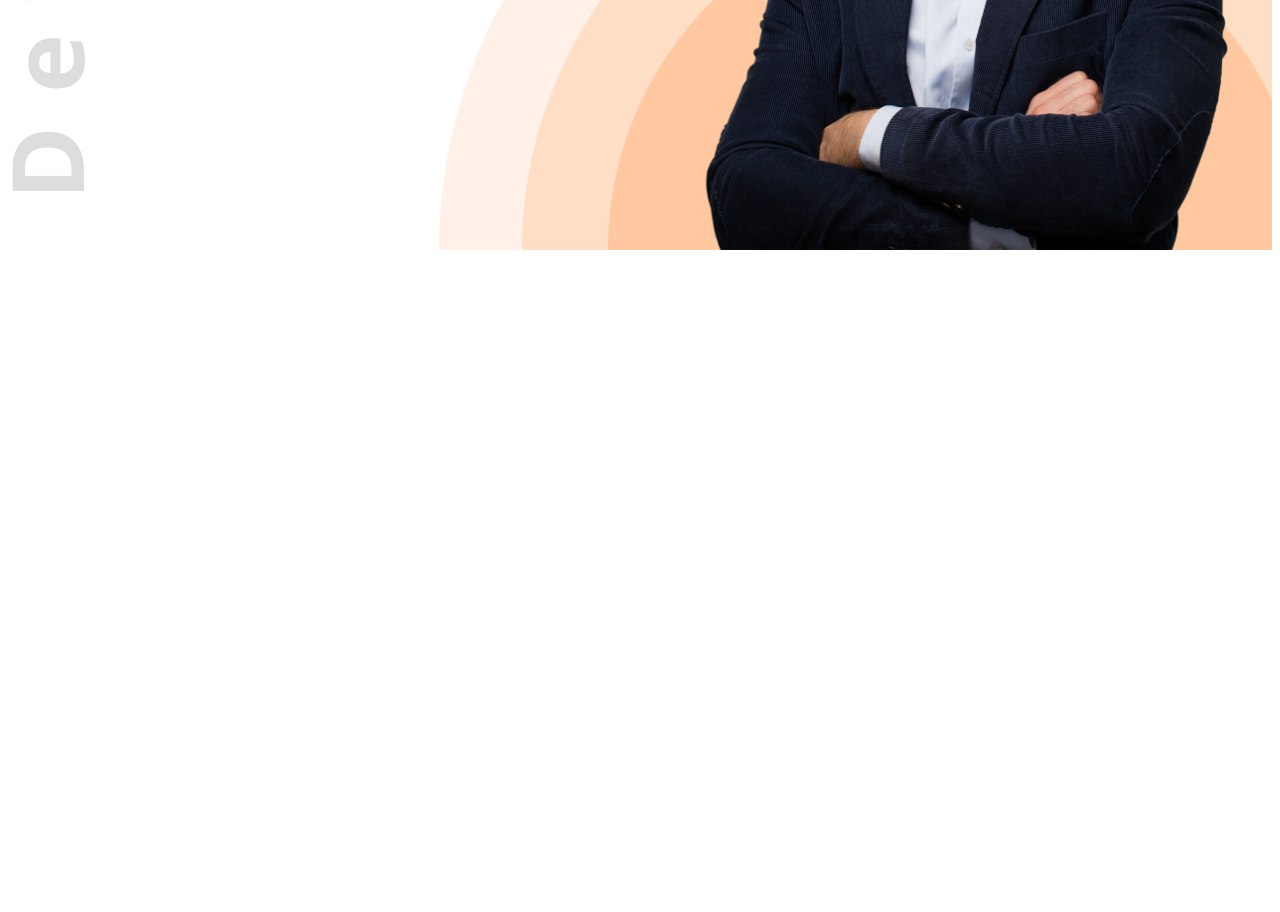
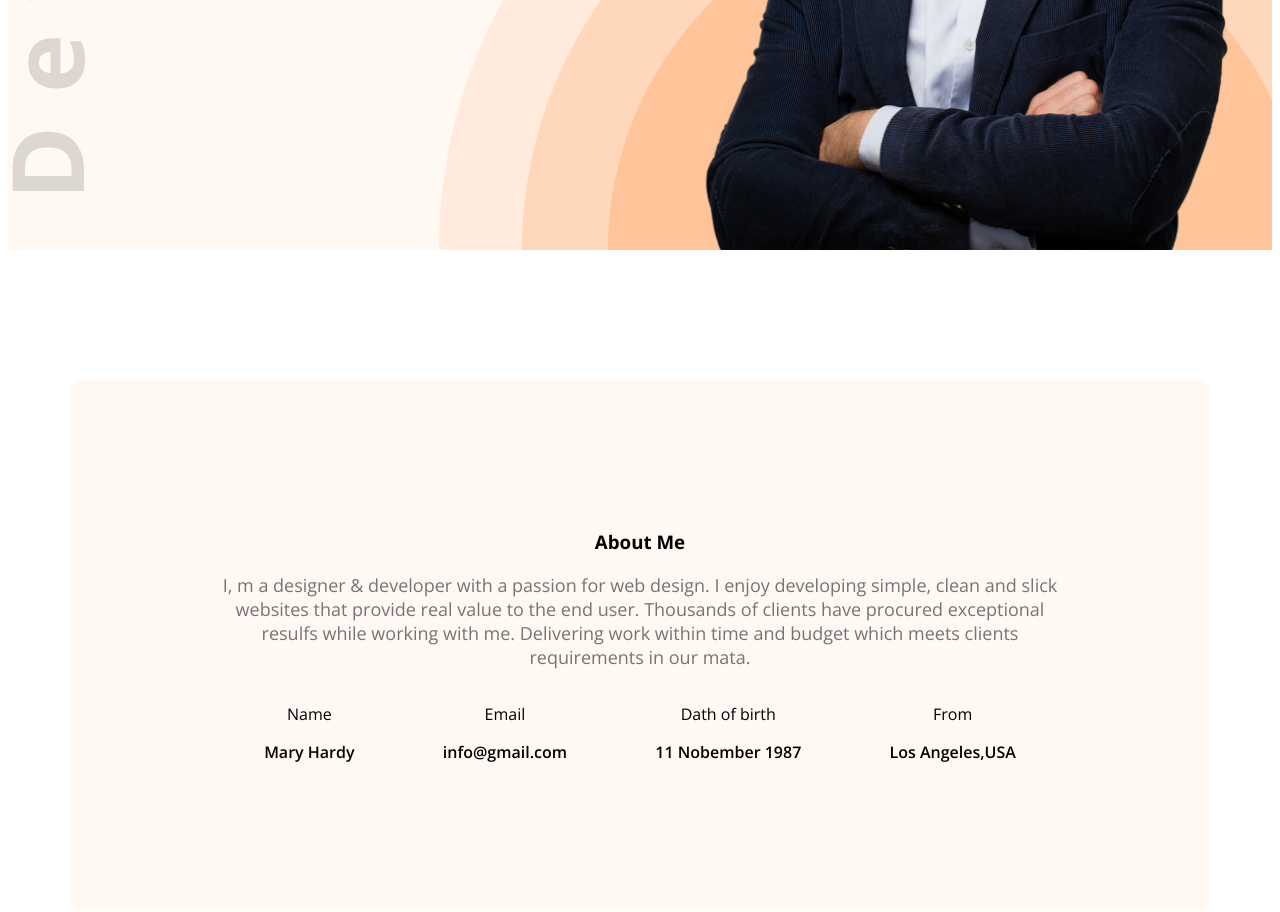
Before and after one commit to Sazzadkazi1/web-dev-portfolio, a plain HTML site: page index.html in a window 1280 px wide. Shown: the part 602-1514 px from the top of the page. Before the commit the page ends 860 px from the top, so only its background shows below. Drawn offline with nearby package versions, Linux system fonts and the light colour scheme.

```diff
--- a/index.html
+++ b/index.html
@@ -10,7 +10,7 @@
     <link rel="stylesheet" href="styles/portfolio.css">
 </head>banner-greetings
 <body class="open-sans-normal">
-    <header class="header">
+    <header class="header secondary-bg">
         <nav>
             <h3 class="nav-title">Ma<span class="text-primary">r</span>y</h3>
             <ul>
@@ -31,7 +31,30 @@
         </div>
     </header>
     <main>
+        <section class="about secondary-bg">
+            <h3 class="section-title">About Me</h3>
+            <p class="section-description">I, m a designer & developer with a passion for web design. I enjoy developing simple, clean and slick websites that provide real value to the end user. Thousands of clients have procured exceptional resulfs while working with me. Delivering work within time and budget which meets clients requirements in our mata.</p>
 
+            <div class="about-items">
+        <!--.about-item*4>p.item-title+p.item-description -->
+        <div class="about-item">
+            <p class="item-title">Name</p>
+            <p class="item-description">Mary Hardy</p>
+        </div>
+        <div class="about-item">
+            <p class="item-title">Email</p>
+            <p class="item-description">info@gmail.com</p>
+        </div>
+        <div class="about-item">
+            <p class="item-title">Dath of birth</p>
+            <p class="item-description">11 Nobember 1987</p>
+        </div>
+        <div class="about-item">
+            <p class="item-title">From</p>
+            <p class="item-description">Los Angeles,USA</p>
+        </div>
+        </div>
+        </section>
     </main>
     <footer>
 
--- a/styles/portfolio.css
+++ b/styles/portfolio.css
@@ -8,6 +8,11 @@
 }
 
 /* shared style */
+.secondary-bg{
+   background-color:#FFF8F3;
+}
+
+
 .text-primary {
     color: #FD6E0A;
 }
@@ -22,6 +27,18 @@
     font-size: 20px;
     border: none;
 }
+
+.section-titel{
+   font-size: 35px;
+   font-weight: bold;
+   color: #181818;
+}
+
+.section-description{
+   font-size: 18px;
+   color: #757575;
+}
+
 /* header*/
 .header{
    background-image: url('../images/developer.png'), url('../images/header_bg.png');
@@ -80,3 +97,26 @@ nav ul{
  .banner-profile-pic{
    width: 580px;
  }
+ /*main stayl */
+main{
+   max-width: 1140px;
+   margin: 0 auto;
+}
+
+/*about styles */
+.about{
+   border-radius: 10px;
+   padding: 130px 150px;
+   text-align: center;
+   margin-top: 130px;
+}
+.about-items{
+   display: flex;
+   justify-content: space-around;
+}
+
+
+
+.item-description{
+   font-weight:600 ;
+}
```
